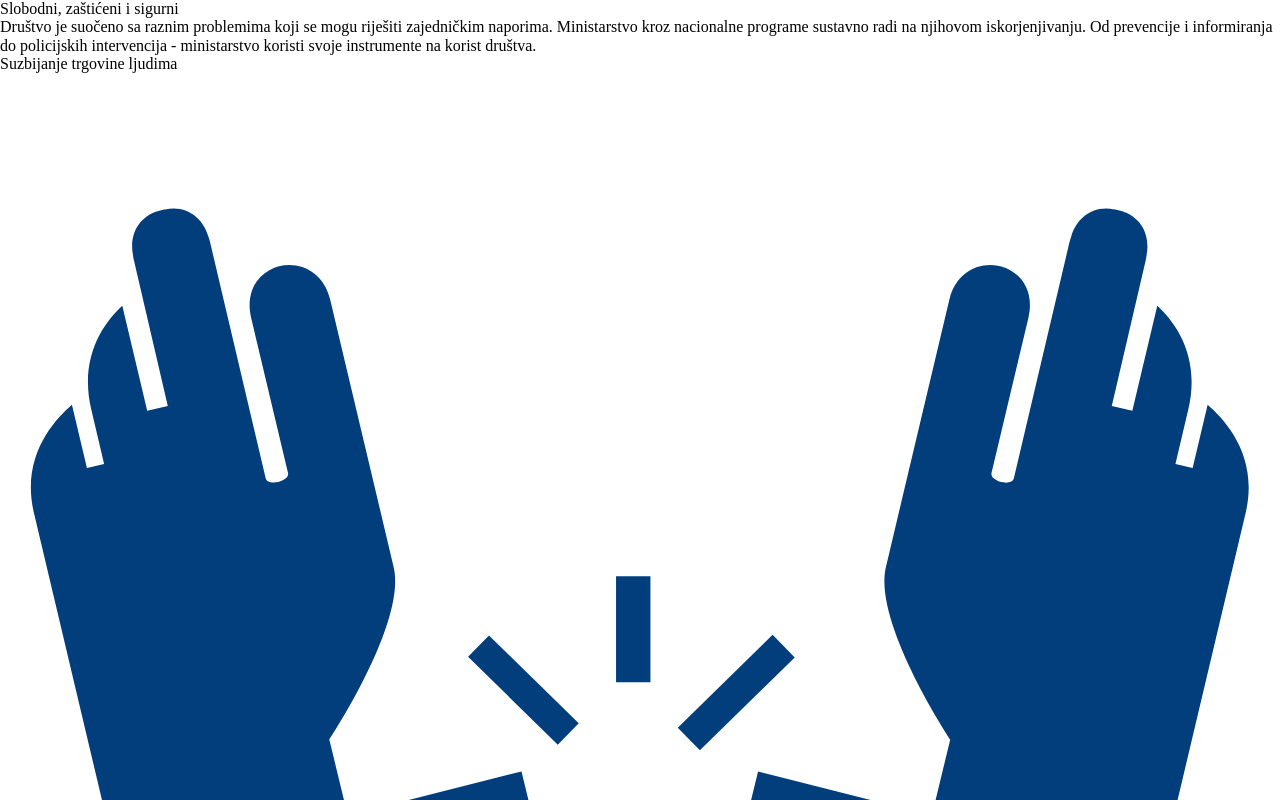
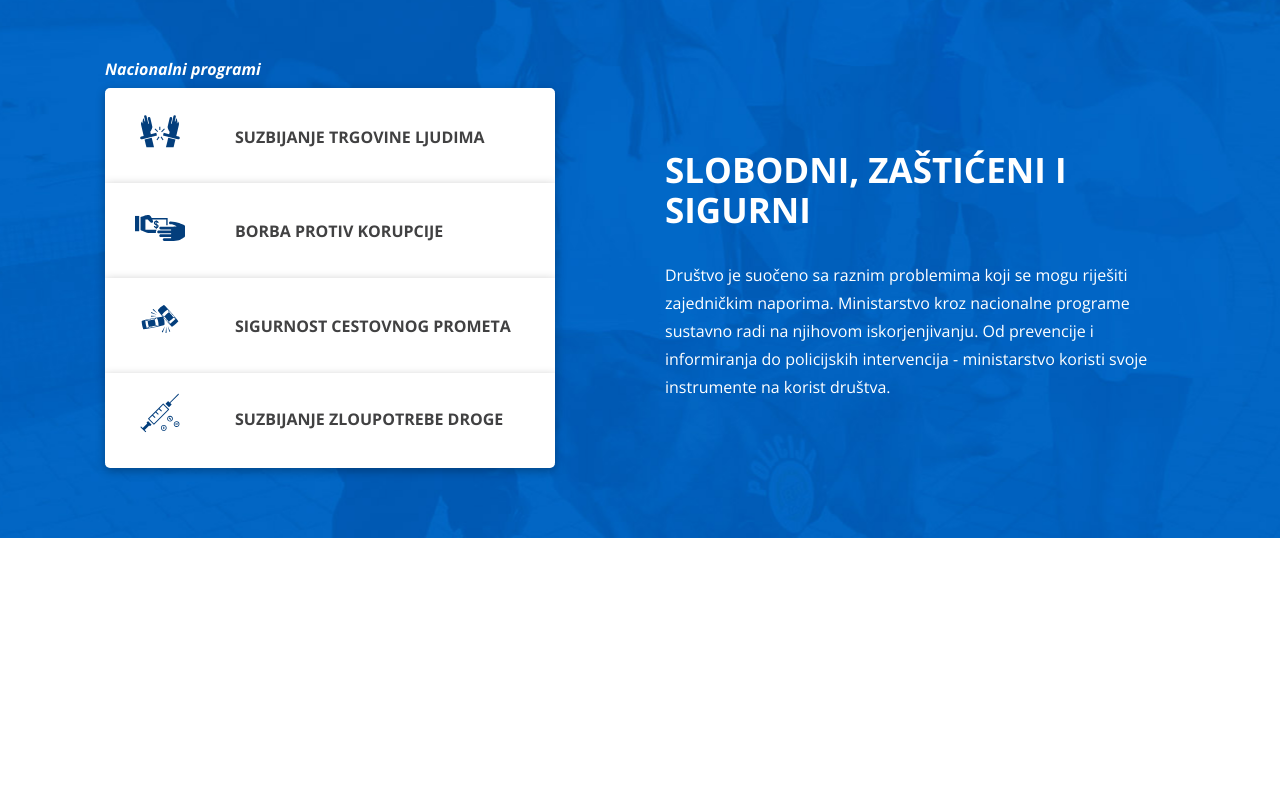
Before and after one commit to Tpuljak/slicingHomework3, a website: page index.html in a window 1280 px wide. Shown: the top 800 px of the page. Drawn offline with nearby package versions, Linux system fonts and the light colour scheme.

Commit message:
Finished full screen slice

```diff
--- a/index.html
+++ b/index.html
@@ -9,35 +9,39 @@
     <title>Ministarstvo | Ministarstvo unutarnjih poslova Republike Hrvatske</title>
 
     <link rel="stylesheet" href="/dist/main.min.css">
+    <link href="https://fonts.googleapis.com/css?family=Open+Sans:300,300i,400,400i,600,600i,700,700i,800,800i&subset=latin-ext" rel="stylesheet">
 </head>
 
 <body>
     <div class="general__section section">
         <div class="general__container container">
             <div class="general__content">
-                <div class="general__title">Slobodni, zaštićeni i sigurni</div>
-                <div class="general__text">Društvo je suočeno sa raznim problemima koji se mogu riješiti zajedničkim naporima. Ministarstvo kroz nacionalne programe sustavno radi na njihovom iskorjenjivanju. Od prevencije i informiranja do policijskih intervencija - ministarstvo
-                    koristi svoje instrumente na korist društva.</div>
                 <div class="general__programs">
-                    <div class="general_programs-title"></div>
+                    <div class="general__programs-title">Nacionalni programi</div>
                     <div class="general__program">
+                        <img src="/images/human-trafficing.svg" alt="Human trafficing icon." class="general__program-icon">
                         <div class="general__program-title">Suzbijanje trgovine ljudima</div>
-                        <div class="general_program-icon"><img src="/images/human-trafficing.svg" alt="Human trafficing icon."></div>
                     </div>
                     <div class="general__program">
+                        <img src="/images/corruption.svg" alt="Corruption icon." class="general__program-icon">
                         <div class="general__program-title">Borba protiv korupcije</div>
-                        <div class="general_program-icon"><img src="/images/corruption.svg" alt="Corruption icon."></div>
                     </div>
                     <div class="general__program">
+                        <img src="/images/road-safety.svg" alt="Road safety icon." class="general__program-icon">
                         <div class="general__program-title">Sigurnost cestovnog prometa</div>
-                        <div class="general_program-icon"><img src="/images/road-safety.svg" alt="Road safety icon."></div>
                     </div>
                     <div class="general__program">
+                        <img src="/images/drug-abuse.svg" alt="Drug abuse icon." class="general__program-icon">
                         <div class="general__program-title">Suzbijanje zloupotrebe droge</div>
-                        <div class="general_program-icon"><img src="/images/drug-abuse.svg" alt="Drug abuse icon."></div>
                     </div>
                 </div>
+                <div class="general__description">
+                    <div class="general__title">Slobodni, zaštićeni i sigurni</div>
+                    <div class="general__text">Društvo je suočeno sa raznim problemima koji se mogu riješiti zajedničkim naporima. Ministarstvo kroz nacionalne programe sustavno radi na njihovom iskorjenjivanju. Od prevencije i informiranja do policijskih intervencija - ministarstvo
+                        koristi svoje instrumente na korist društva.</div>
+                </div>
             </div>
+
         </div>
     </div>
 </body>
--- a/styles/base/general.scss
+++ b/styles/base/general.scss
@@ -8,6 +8,10 @@
     box-sizing: border-box;
 }
 
-p {
-    color: red;
+body {
+    font-family: 'Open Sans';
 }
+
+html {
+    font-size: 100%;
+}
--- /dev/null
+++ b/styles/layout/container.scss
@@ -0,0 +1,6 @@
+.container {
+    max-width: 1250px;
+    padding: 0 30px;
+    margin: 0 auto;
+    overflow: hidden;
+}
--- a/styles/layout/module.scss
+++ b/styles/layout/module.scss
@@ -0,0 +1 @@
+@import 'container.scss';
--- a/styles/main.scss
+++ b/styles/main.scss
@@ -1,3 +1,4 @@
 @import 'vendor/module';
 @import 'pages/module';
 @import 'base/module';
+@import 'layout/module';
--- a/styles/pages/free-protected-safe.scss
+++ b/styles/pages/free-protected-safe.scss
@@ -0,0 +1,84 @@
+.general__section {
+    background-image: url('/images/national-programs-background.jpg');
+    background-position: center center;
+}
+
+.general__content {
+    margin: 0 auto;
+    padding: 20px;
+}
+
+.general__program-icon {
+    height: 50px;
+    width: 50px;
+    margin-left: 30px;
+    margin-top: 20px;
+    float: left;
+}
+
+.general__program-title {
+    margin-left: 50px;
+    display: inline-block;
+    position: relative;
+    top: 50%;
+    transform: translateY(-50%);
+}
+
+.general__programs-title {
+    color: white;
+    margin-bottom: 10px;
+    font-style: italic;
+    text-transform: none;
+}
+
+.general__programs {
+    width: 450px;
+    margin-top: 40px;
+    margin-left: 40px;
+    margin-bottom: 70px;
+    text-transform: uppercase;
+    float: left;
+    font-weight: bold;
+    font-size: 16px;
+    color: #414142;
+}
+
+.general__title {
+    text-transform: uppercase;
+    font-size: 35px;
+    font-weight: 700;
+    margin-bottom: 30px;
+}
+
+.general__programs> :nth-child(2) {
+    border-top-style: solid;
+    border-top-color: white;
+    border-top-left-radius: 5px;
+    border-top-right-radius: 5px;
+}
+
+.general__programs> :nth-child(5) {
+    border-bottom-style: solid;
+    border-bottom-color: white;
+    border-bottom-left-radius: 5px;
+    border-bottom-right-radius: 5px;
+}
+
+.general__program {
+    background-color: white;
+    max-width: 450px;
+    height: 95px;
+    box-shadow: 0px 3px 10px 0px rgba(0, 0, 0, 0.3);
+}
+
+.general__description {
+    margin: 130px 50px 0px 0px;
+    max-width: 500px;
+    overflow: hidden;
+    color: white;
+    float: right
+}
+
+.general__text {
+    line-height: 28px;
+}
```
Also changed, not shown: dist/main.css, dist/main.min.css.
